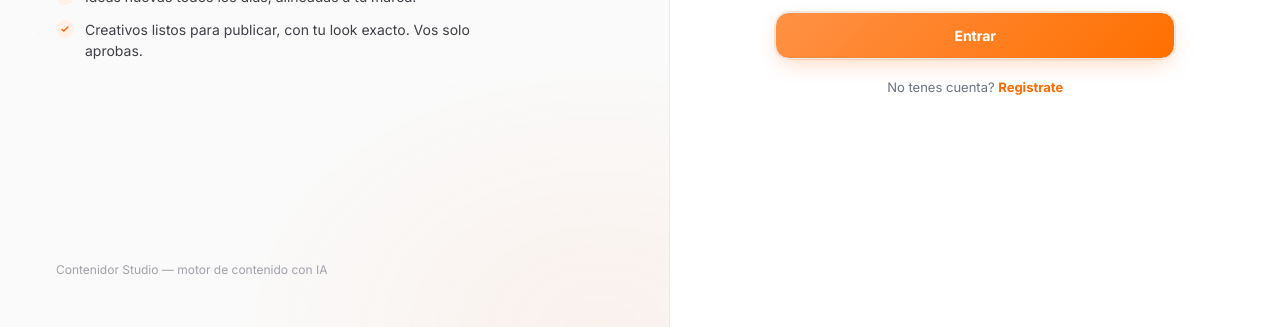
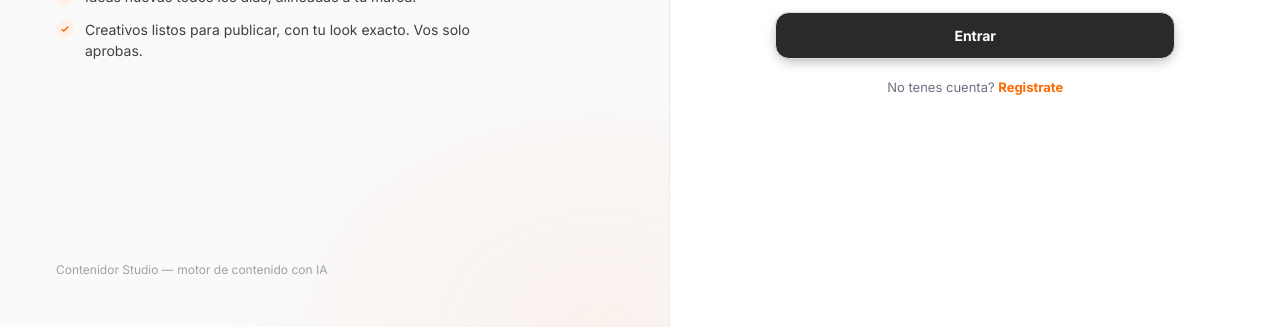
Before and after one commit to agentcore-ia/contenidor, a website: page src/dashboard/page.html in a window 1280 px wide. In both pictures the pointer is over the button "Entrar". Shown: the part 473-800 px from the top of the page. Drawn offline with Linux system fonts and the light colour scheme.

Commit message:
style: botones principales negros estilo Apple
- btn-primary pasa de gradiente naranja a negro #111 con hover #2a2a2a
- El naranja queda solo como acento (tab activo, logo, avatar, highlights)

Co-Authored-By: Claude Fable 5 <noreply@anthropic.com>

```diff
--- a/src/dashboard/page.css
+++ b/src/dashboard/page.css
@@ -252,12 +252,17 @@ code {
 .btn:disabled { opacity: 0.5; cursor: not-allowed; transform: none; }
 
 .btn-primary {
-  background: var(--accent-grad);
+  background: #111111;
   border-color: transparent;
   color: #fff;
-  box-shadow: 0 4px 14px -4px rgba(255, 106, 26, 0.42);
-}
-.btn-primary:hover { background: var(--accent-grad); filter: brightness(1.05); box-shadow: var(--glow); color: #fff; }
+  box-shadow: 0 2px 10px -4px rgba(0, 0, 0, 0.35);
+}
+.btn-primary:hover {
+  background: #2a2a2a;
+  box-shadow: 0 4px 14px -4px rgba(0, 0, 0, 0.4);
+  color: #fff;
+}
+.btn-primary:active { background: #000; }
 
 .btn-good { border-color: rgba(22, 163, 74, 0.28); color: var(--good); background: var(--good-bg); }
 .btn-good:hover { background: rgba(22, 163, 74, 0.16); color: #0f7d38; }
```
